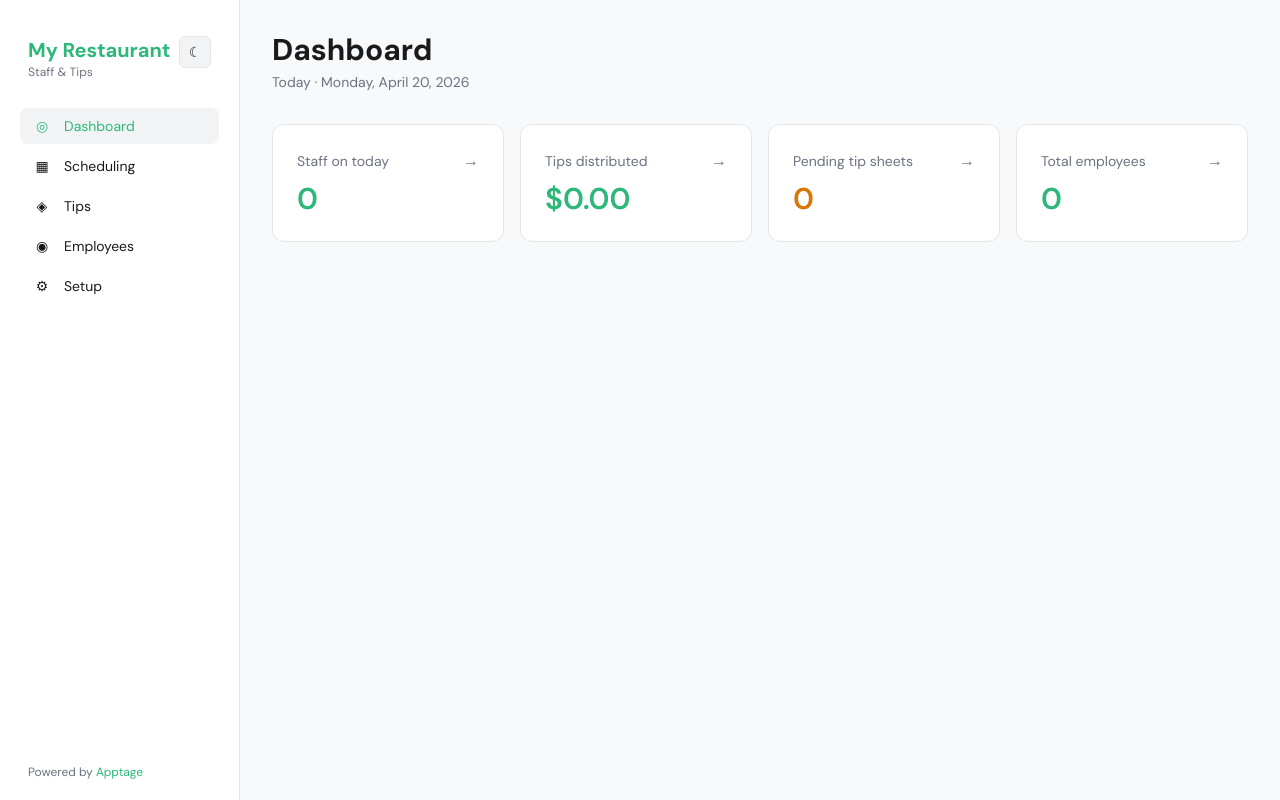
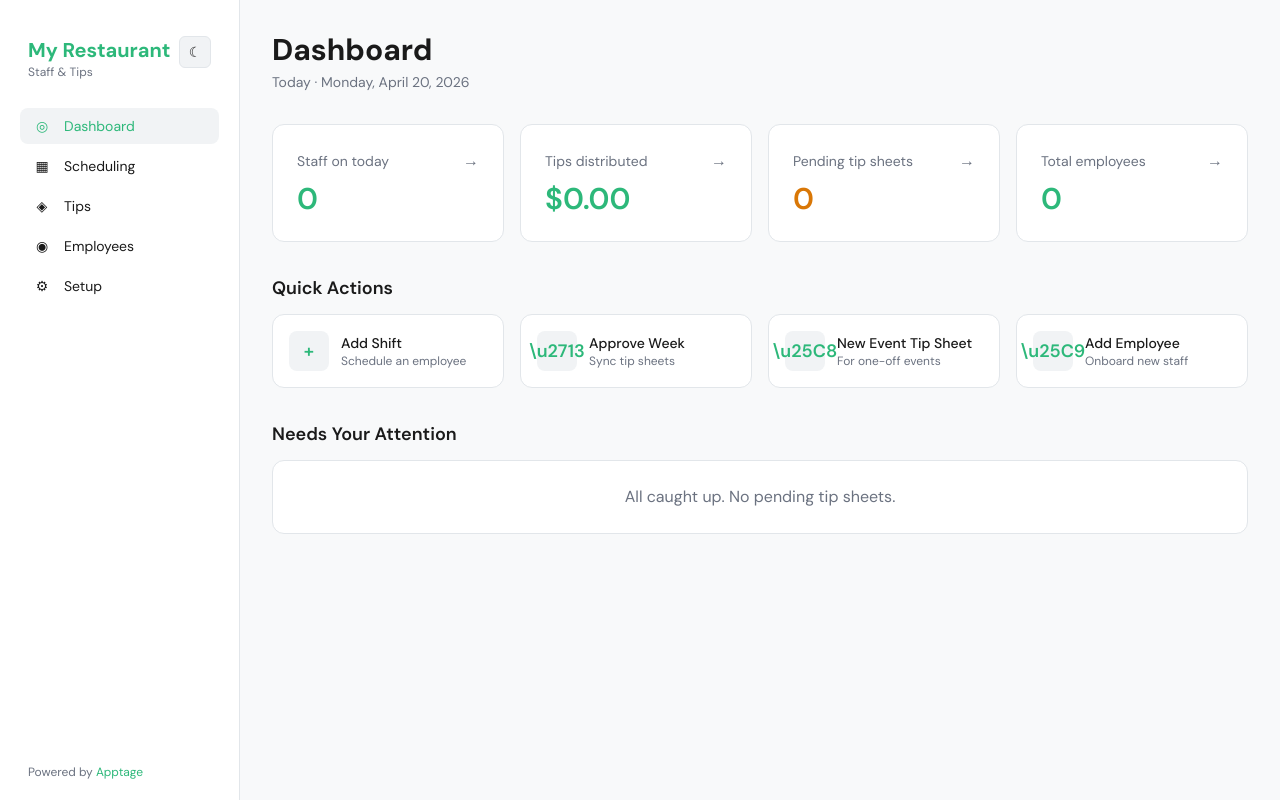
Before and after one commit to isaiahremi-commits/Adele-s-App, a Next.js app: page / in a window 1280 px wide. Built offline with nearby package versions, Linux system fonts and the light colour scheme; no server answers; the database is empty.

Commit message:
feat: dashboard quick actions and pending tip sheets attention list

```diff
--- a/app/page.tsx
+++ b/app/page.tsx
@@ -9,18 +9,32 @@ type Stats = {
   total_employees: number;
 };
 
+type TipSheet = {
+  id: string;
+  service_name?: string | null;
+  department?: string | null;
+  shift_type?: string | null;
+  sheet_date?: string | null;
+  date?: string | null;
+  outlet_id?: string | null;
+  source?: string | null;
+  service_charge: number;
+  non_cash_tips: number;
+  status: "pending" | "approved";
+};
+
+type Outlet = { id: string; name: string };
+
 function StatCard({
   label,
   value,
   href,
   accent,
-  suffix,
 }: {
   label: string;
   value: string | number;
   href: string;
-  accent?: "green" | "amber";
-  suffix?: string;
+  accent?: "amber";
 }) {
   const color = accent === "amber" ? "var(--amber)" : "var(--primary)";
   return (
@@ -35,22 +49,69 @@ function StatCard({
       </div>
       <div className="text-3xl font-semibold" style={{ color }}>
         {value}
-        {suffix && <span className="text-base ml-1" style={{ color: "var(--muted)" }}>{suffix}</span>}
       </div>
     </Link>
   );
 }
 
+function QuickAction({ href, icon, label, sub }: { href: string; icon: string; label: string; sub: string }) {
+  return (
+    <Link
+      href={href}
+      className="card p-4 flex items-center gap-3 transition-transform hover:-translate-y-0.5"
+      style={{ textDecoration: "none", color: "inherit" }}
+    >
+      <div
+        className="w-10 h-10 rounded-lg flex items-center justify-center font-semibold text-lg"
+        style={{ background: "var(--surface-2)", color: "var(--primary)" }}
+      >
+        {icon}
+      </div>
+      <div>
+        <div className="font-medium text-sm">{label}</div>
+        <div className="text-xs" style={{ color: "var(--muted)" }}>{sub}</div>
+      </div>
+    </Link>
+  );
+}
+
+function formatDate(iso: string | null | undefined): string {
+  if (!iso) return "-";
+  const d = new Date(iso + "T00:00:00");
+  return d.toLocaleDateString(undefined, { weekday: "short", month: "short", day: "numeric" });
+}
+
 export default function DashboardPage() {
   const [stats, setStats] = useState<Stats | null>(null);
+  const [pending, setPending] = useState<TipSheet[]>([]);
+  const [outlets, setOutlets] = useState<Outlet[]>([]);
   const [loading, setLoading] = useState(true);
 
   useEffect(() => {
-    fetch("/api/stats")
-      .then((r) => r.json())
-      .then((d) => setStats(d))
-      .finally(() => setLoading(false));
+    Promise.all([
+      fetch("/api/stats").then((r) => r.json()).catch(() => null),
+      fetch("/api/tip-sheets").then((r) => r.json()).catch(() => []),
+      fetch("/api/outlets").then((r) => r.json()).catch(() => []),
+    ]).then(([s, ts, o]) => {
+      setStats(s);
+      const list = Array.isArray(ts) ? ts : [];
+      const pendingList = list
+        .filter((x) => x.status === "pending")
+        .sort((a, b) => {
+          const ad = a.sheet_date || a.date || "";
+          const bd = b.sheet_date || b.date || "";
+          return bd.localeCompare(ad);
+        })
+        .slice(0, 8);
+      setPending(pendingList);
+      setOutlets(Array.isArray(o) ? o : []);
+    }).finally(() => setLoading(false));
   }, []);
+
+  function outletName(id?: string | null): string {
+    if (!id) return "";
+    return outlets.find((o) => o.id === id)?.name ?? "";
+  }
 
   return (
     <div>
@@ -61,29 +122,95 @@ export default function DashboardPage() {
         </p>
       </header>
 
-      <div className="grid grid-cols-1 md:grid-cols-2 lg:grid-cols-4 gap-4">
+      <div className="grid grid-cols-1 md:grid-cols-2 lg:grid-cols-4 gap-4 mb-8">
         <StatCard
           label="Staff on today"
-          value={loading ? "—" : stats?.staff_on_today ?? 0}
+          value={loading ? "-" : stats?.staff_on_today ?? 0}
           href="/scheduling"
         />
         <StatCard
           label="Tips distributed"
-          value={loading ? "—" : `$${(stats?.tips_distributed ?? 0).toLocaleString(undefined, { minimumFractionDigits: 2, maximumFractionDigits: 2 })}`}
+          value={loading ? "-" : `$${(stats?.tips_distributed ?? 0).toLocaleString(undefined, { minimumFractionDigits: 2, maximumFractionDigits: 2 })}`}
           href="/tips"
         />
         <StatCard
           label="Pending tip sheets"
-          value={loading ? "—" : stats?.pending_tip_sheets ?? 0}
+          value={loading ? "-" : stats?.pending_tip_sheets ?? 0}
           accent="amber"
           href="/tips"
         />
         <StatCard
           label="Total employees"
-          value={loading ? "—" : stats?.total_employees ?? 0}
+          value={loading ? "-" : stats?.total_employees ?? 0}
           href="/employees"
         />
       </div>
+
+      <section className="mb-8">
+        <h2 className="text-lg font-semibold mb-3">Quick Actions</h2>
+        <div className="grid grid-cols-1 md:grid-cols-2 lg:grid-cols-4 gap-4">
+          <QuickAction href="/scheduling" icon="+" label="Add Shift" sub="Schedule an employee" />
+          <QuickAction href="/scheduling" icon="\u2713" label="Approve Week" sub="Sync tip sheets" />
+          <QuickAction href="/tips" icon="\u25C8" label="New Event Tip Sheet" sub="For one-off events" />
+          <QuickAction href="/employees" icon="\u25C9" label="Add Employee" sub="Onboard new staff" />
+        </div>
+      </section>
+
+      <section>
+        <div className="flex items-center justify-between mb-3">
+          <h2 className="text-lg font-semibold">Needs Your Attention</h2>
+          {pending.length > 0 && (
+            <Link href="/tips" className="text-xs" style={{ color: "var(--primary)" }}>View all &rarr;</Link>
+          )}
+        </div>
+        {loading ? (
+          <div className="card p-6 text-center" style={{ color: "var(--muted)" }}>Loading...</div>
+        ) : pending.length === 0 ? (
+          <div className="card p-6 text-center" style={{ color: "var(--muted)" }}>
+            All caught up. No pending tip sheets.
+          </div>
+        ) : (
+          <div className="flex flex-col gap-2">
+            {pending.map((s) => {
+              const total = Number(s.service_charge ?? 0) + Number(s.non_cash_tips ?? 0);
+              const isAuto = s.source === "auto";
+              const title = s.service_name || "Tip sheet";
+              const outlet = outletName(s.outlet_id);
+              return (
+                <Link
+                  key={s.id}
+                  href={`/tips/${s.id}`}
+                  className="card p-4 flex items-center justify-between flex-wrap gap-3 transition-transform hover:-translate-y-0.5"
+                  style={{ textDecoration: "none", color: "inherit" }}
+                >
+                  <div className="flex-1 min-w-[200px]">
+                    <div className="flex items-center gap-2 flex-wrap mb-1">
+                      <div className="font-medium">{title}</div>
+                      <span className="chip chip-amber" style={{ fontSize: 10 }}>Pending</span>
+                      {isAuto ? (
+                        <span className="chip chip-muted" style={{ fontSize: 10 }}>Auto</span>
+                      ) : (
+                        <span className="chip chip-muted" style={{ fontSize: 10 }}>Event</span>
+                      )}
+                    </div>
+                    <div className="text-xs" style={{ color: "var(--muted)" }}>
+                      {formatDate(s.sheet_date || s.date)}
+                      {outlet && <span> &middot; {outlet}</span>}
+                      {s.shift_type && <span> &middot; {s.shift_type}</span>}
+                    </div>
+                  </div>
+                  <div className="text-right">
+                    <div className="text-sm font-semibold" style={{ color: "var(--primary)" }}>
+                      ${total.toFixed(2)}
+                    </div>
+                    <div className="text-xs" style={{ color: "var(--muted)" }}>Review &rarr;</div>
+                  </div>
+                </Link>
+              );
+            })}
+          </div>
+        )}
+      </section>
     </div>
   );
 }
```
